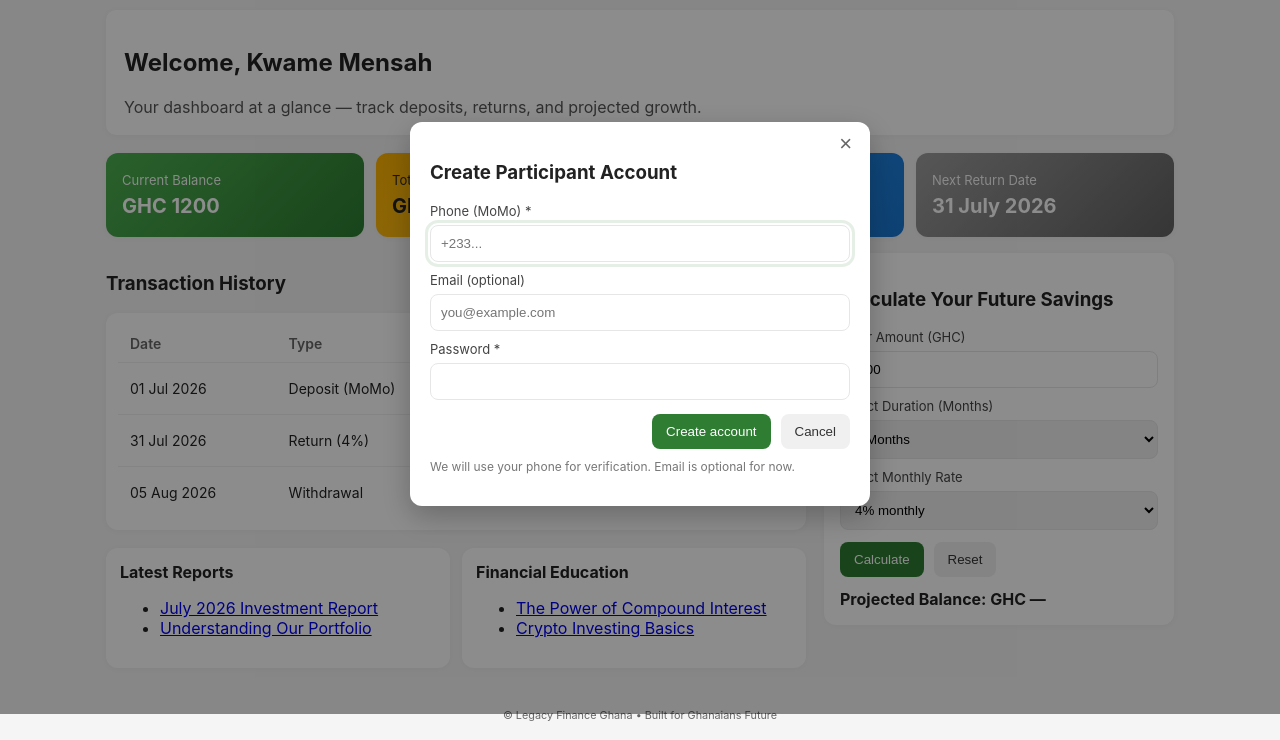
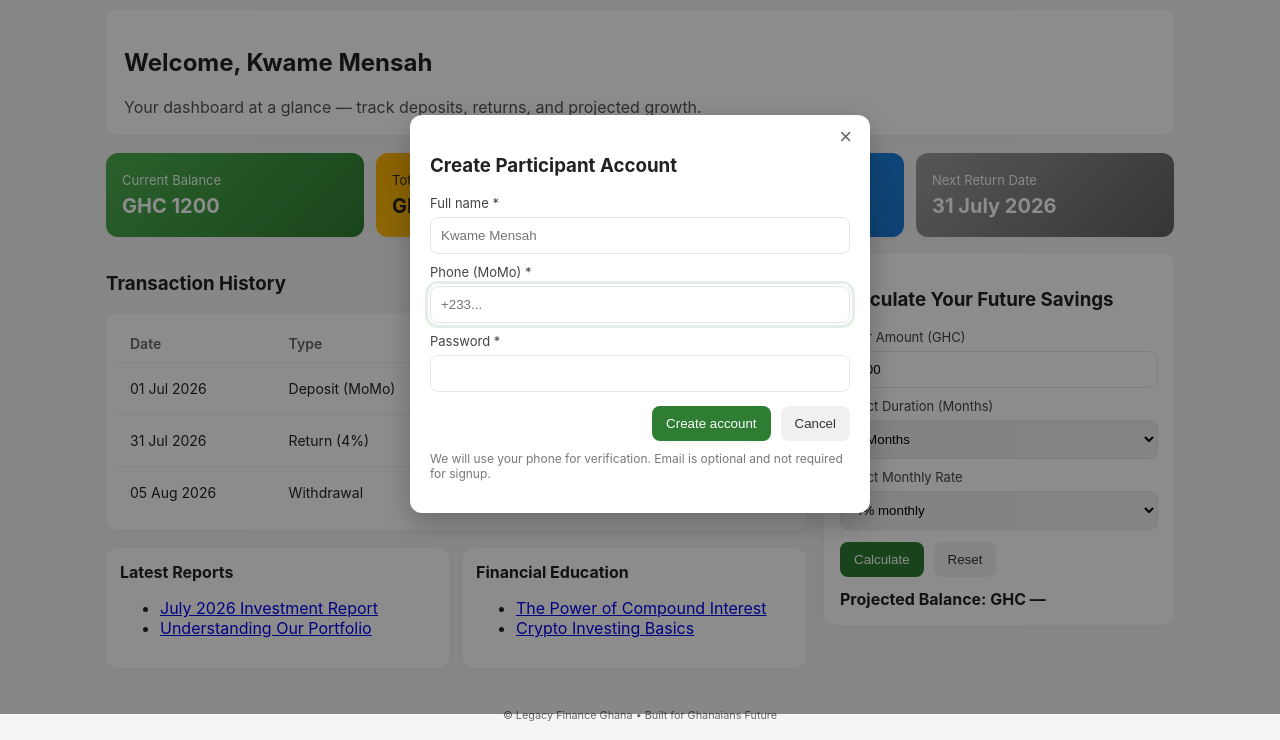
Before and after one commit to squardzbrain/legacy-finance-ghana, a plain HTML site: page index.html in a window 1280 px wide. Both pictures are taken after a click on the button "Sign up". Shown: the part 86-826 px from the top of the page. Drawn offline with Linux system fonts and the light colour scheme.

Commit message:
Update index.html

```diff
--- a/index.html
+++ b/index.html
@@ -27,26 +27,26 @@
     </nav>
   </header>
 
-  <!-- Signup modal (production-ready form posts to /api/signup) -->
+  <!-- Signup modal (production-ready form posts to /api/signup via fetch) -->
   <!-- Server responsibilities: validate inputs, hash password, create participant record,
-       create secure HTTP-only session cookie, and respond with a redirect or JSON success.
+       create secure HTTP-only session cookie, and respond with JSON { success:true, redirect:"/participant.html" }.
        Do NOT store passwords client-side. -->
   <div id="signupModal" class="modal" role="dialog" aria-modal="true" aria-labelledby="signupTitle" hidden>
     <div class="modal-content">
       <button id="closeSignup" class="modal-close" aria-label="Close signup">×</button>
       <h3 id="signupTitle">Create Participant Account</h3>
 
-      <!-- Production-ready form: posts to server endpoint /api/signup -->
-      <!-- phone is required; email is optional but supported -->
-      <form id="signupForm" action="/api/signup" method="POST">
+      <!-- Updated signup form: collects Full name, Phone, Password -->
+      <!-- The client script intercepts submit and sends JSON to /api/signup (credentials: include) -->
+      <form id="signupForm" action="/api/signup" method="POST" novalidate>
+        <label for="fullName">Full name <span aria-hidden="true">*</span></label>
+        <input id="fullName" name="fullName" type="text" autocomplete="name" placeholder="Kwame Mensah" required>
+
         <label for="phone">Phone (MoMo) <span aria-hidden="true">*</span></label>
-        <input id="phone" name="phone" type="tel" pattern="^\+?[0-9\s\-]{7,20}$" placeholder="+233..." required>
-
-        <label for="email">Email (optional)</label>
-        <input id="email" name="email" type="email" placeholder="you@example.com" aria-describedby="emailHelp">
+        <input id="phone" name="phone" type="tel" pattern="^\+?[0-9\s\-]{7,20}$" placeholder="+233..." autocomplete="tel" required>
 
         <label for="password">Password <span aria-hidden="true">*</span></label>
-        <input id="password" name="password" type="password" minlength="8" required>
+        <input id="password" name="password" type="password" minlength="8" autocomplete="new-password" required>
 
         <!-- Optional: server can accept an optional redirect URL after signup -->
         <input type="hidden" name="redirect" value="/participant.html">
@@ -56,7 +56,7 @@
           <button id="signupCancel" class="btn-secondary" type="button">Cancel</button>
         </div>
 
-        <p class="muted" id="emailHelp">We will use your phone for verification. Email is optional for now.</p>
+        <p class="muted">We will use your phone for verification. Email is optional and not required for signup.</p>
       </form>
     </div>
   </div>
@@ -166,7 +166,7 @@
   </footer>
 
   <script>
-    // Minimal client-side UX for the signup modal (production: server handles form POST)
+    // Minimal client-side UX for the signup modal (production: script.js will intercept submit and POST JSON)
     (function () {
       const openBtn = document.getElementById('openSignup');
       const modal = document.getElementById('signupModal');
@@ -177,8 +177,8 @@
 
       openBtn.addEventListener('click', () => {
         modal.hidden = false;
-        const phone = document.getElementById('phone');
-        if (phone) phone.focus();
+        const name = document.getElementById('fullName');
+        if (name) name.focus();
       });
 
       closeBtn.addEventListener('click', () => modal.hidden = true);
@@ -189,9 +189,8 @@
         if (e.key === 'Escape' && !modal.hidden) modal.hidden = true;
       });
 
-      // Optional: progressive enhancement — if you prefer to submit via fetch,
-      // implement a handler here that POSTs to /api/signup and handles JSON response.
-      // For now the form uses a standard POST action so the server can set an HTTP-only session cookie.
+      // Note: the full signup logic (client-side validation, fetch POST to /api/signup,
+      // error handling, and redirect on success) is implemented in script.js.
     })();
   </script>
 </body>
```
